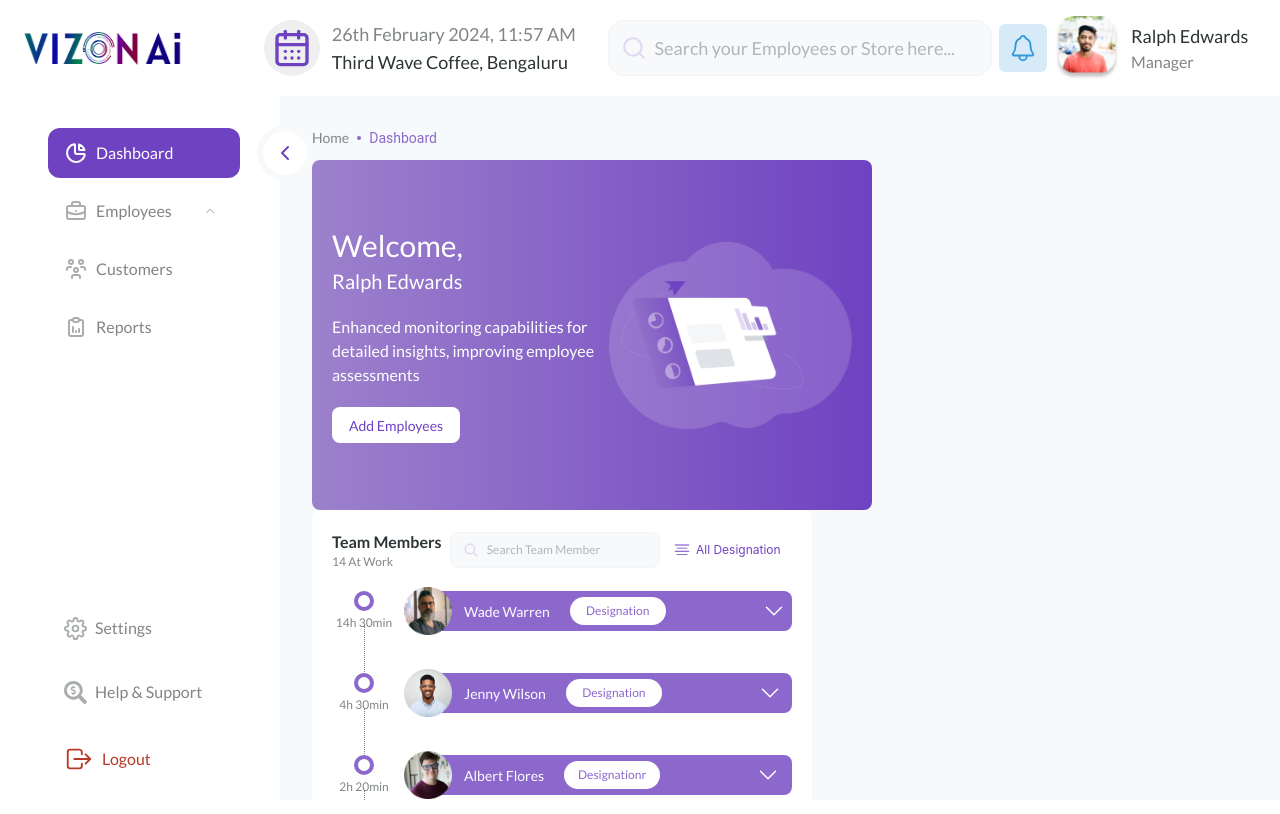
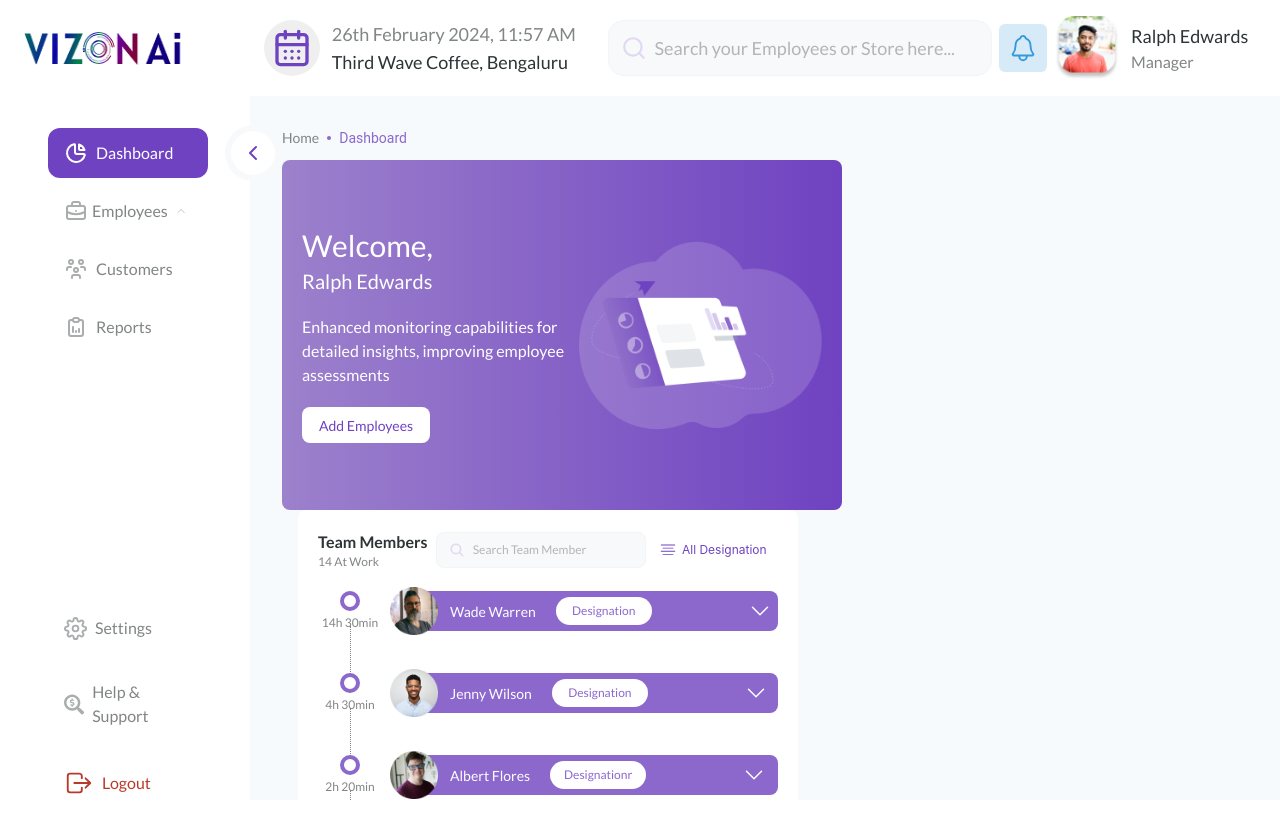
Before and after one commit to CitriotSolutionsPrivateLimited/FMS_Landing_page, a React (Create React App) app: page /Userhome/dashboard in a window 1280 px wide. Built offline with nearby package versions, Linux system fonts and the light colour scheme; what react-cookies would draw is missing.

Commit message:
sidebar reduced

```diff
--- a/src/components/Dashboard.js
+++ b/src/components/Dashboard.js
@@ -28,7 +28,7 @@ function Dashboard() {
             <div className="w-1 h-1  bg-[#8C68CD] rounded-full ml-2 mr-2"></div>
             <span className='text-[#8C68CD] text-sm'>Dashboard</span>
         </div>
-      <Row  className="flex-row mt-3  justify-between">
+      <Row  className="flex-row mt-3 ">
         <Col className="dashboard md:flex-row md:p-5 rounded-lg flex flex-row items-center justify-between" style={{width:'560px', height:'350px'}}>
           <div className='flex flex-col w-2/3'>
             <h1 className="md:text-4xl lg:text-3xl sm:text-xl text-white  leading-tight font-Lato"> Welcome,</h1>
--- a/src/components/sidebar.js
+++ b/src/components/sidebar.js
@@ -41,9 +41,9 @@ function Sidebar() {
     }
 	},[])
   return (
-    <div className="bg-white h-screen p-12 flex flex-col sticky top-0" style={{width: '280px'}}>
+    <div className="bg-white h-screen p-12 flex flex-col sticky top-0" style={{width: '250px'}}>
       <ul className="flex flex-col flex-grow text-base font-Lato mt-20 gap-2">
-        <li className={`p-4  flex items-center text-base ${activeSection === 'Dashboard' ? 'h-20 w-48 rounded-xl text-white bg-[#6F42C1] font-Lato' :  'text-[#818586]'} `} style={{height:'50px'}}
+        <li className={`p-4  flex items-center text-base ${activeSection === 'Dashboard' ? 'h-20 w-40 rounded-xl text-white bg-[#6F42C1] font-Lato' :  'text-[#818586]'} `} style={{height:'50px'}}
         onClick={() => setActiveSection('Dashboard')}>
           <Link to="/Userhome/dashboard" className="flex items-center">
             <TbChartPie size={24}  className={`mr-2 ${ activeSection === 'Dashboard' ? 'text-white' : 'text-[#AAADAE]' } `} />
@@ -51,7 +51,7 @@ function Sidebar() {
           </Link>
           {activeSection === 'Dashboard' && (
             <div className="flex items-center justify-center ">
-              <div className="flex bg-[#F8F9FA] h-14 w-14 rounded-full -mr-56 items-center justify-center">
+              <div className="flex bg-[#F8F9FA] h-14 w-14 rounded-full -mr-40 items-center justify-center">
               <div className="flex bg-white h-11 w-11 rounded-full  items-center justify-center">
               <TbChevronLeft color="#6F42C1" size={24} />
               </div>
@@ -60,16 +60,16 @@ function Sidebar() {
           )}
         </li>
 
-        <li className={`p-4 flex items-center text-base ${activeSection === 'Employees' ? 'h-20 w-48 rounded-xl text-white bg-[#6F42C1] font-Lato' :  'text-[#818586]'} `} style={{height:'50px'}}
+        <li className={`p-4 flex items-center text-base ${activeSection === 'Employees' ? 'h-20 w-40 rounded-xl text-white bg-[#6F42C1] font-Lato' :  'text-[#818586]'} `} style={{height:'50px'}}
         onClick={() => setActiveSection('Employees')}>
           <Link to="/Userhome/Employees/TeamMembers" className="flex items-center">
-            <TbBriefcase size={24}  className={`mr-2 ${ activeSection === 'Employees' ? 'text-white' : 'text-[#AAADAE]' } `} />
+            <TbBriefcase size={24}  className={`mr-1 ${ activeSection === 'Employees' ? 'text-white' : 'text-[#AAADAE]' } `} />
             Employees
           </Link>
-          {employeesView ? <HiChevronUp size={24} className={` ml-8 cursor-pointer ${ activeSection === 'Employees' ? 'text-white' : 'text-[#AAADAE]' } `} onClick={()=> setEmployeesView(false)}/> : <HiChevronDown size={24} className={` ml-8 cursor-pointer ${ activeSection === 'Employees' ? 'text-white' : 'text-[#AAADAE]' } `} onClick={()=> setEmployeesView(true)} /> }
+          {employeesView ? <HiChevronUp size={24} className={` ml-2 cursor-pointer ${ activeSection === 'Employees' ? 'text-white' : 'text-[#AAADAE]' } `} onClick={()=> setEmployeesView(false)}/> : <HiChevronDown size={24} className={` ml-2 cursor-pointer ${ activeSection === 'Employees' ? 'text-white' : 'text-[#AAADAE]' } `} onClick={()=> setEmployeesView(true)} /> }
           {activeSection === 'Employees' && (
             <div className="flex items-center justify-center ">
-              <div className="flex bg-[#F8F9FA] h-14 w-14 rounded-full -mr-32 items-center justify-center">
+              <div className="flex bg-[#F8F9FA] h-14 w-14 rounded-full -mr-28 items-center justify-center">
               <div className="flex bg-white h-11 w-11 rounded-full  items-center justify-center">
               <TbChevronLeft color="#6F42C1" size={24} />
               </div>
@@ -101,7 +101,7 @@ function Sidebar() {
 
 
 
-        <li className={`p-4  flex items-center text-base ${activeSection === 'Customers' ? 'h-20 w-48 rounded-xl text-white bg-[#6F42C1] font-Lato' :  'text-[#818586]'} `} style={{height:'50px'}}
+        <li className={`p-4  flex items-center text-base ${activeSection === 'Customers' ? 'h-20 w-40 rounded-xl text-white bg-[#6F42C1] font-Lato' :  'text-[#818586]'} `} style={{height:'50px'}}
         onClick={() => setActiveSection('Customers')}>
           <Link to="/Userhome/Customers" className="flex items-center">
             <TbUsersGroup size={24}  className={`mr-2 ${ activeSection === 'Customers' ? 'text-white' : 'text-[#AAADAE]' } `} />
@@ -109,7 +109,7 @@ function Sidebar() {
           </Link>
           {activeSection === 'Customers' && (
             <div className="flex items-center justify-center ">
-              <div className="flex bg-[#F8F9FA] h-14 w-14 rounded-full -mr-56 items-center justify-center">
+              <div className="flex bg-[#F8F9FA] h-14 w-14 rounded-full -mr-40 items-center justify-center">
               <div className="flex bg-white h-11 w-11 rounded-full  items-center justify-center">
               <TbChevronLeft color="#6F42C1" size={24} />
               </div>
@@ -118,7 +118,7 @@ function Sidebar() {
           )}
         </li>
 
-        <li className={`p-4 flex items-center text-base ${activeSection === 'Reports' ? 'h-20 w-48 rounded-xl text-white bg-[#6F42C1] font-Lato' :  'text-[#818586]'} `} style={{height:'50px'}}
+        <li className={`p-4 flex items-center text-base ${activeSection === 'Reports' ? 'h-20 w-40 rounded-xl text-white bg-[#6F42C1] font-Lato' :  'text-[#818586]'} `} style={{height:'50px'}}
         onClick={() => setActiveSection('Reports')}>
           <Link to="/dashboard" className="flex items-center">
             <TbReportAnalytics size={24}  className={`mr-2 ${ activeSection === 'Reports' ? 'text-white' : 'text-[#AAADAE]' } `} />
--- a/src/components/teamMembers.js
+++ b/src/components/teamMembers.js
@@ -82,7 +82,7 @@ const TeamMembers = () => {
 
 
   return (
-    <div className="flex flex-col w-max md:p-5 bg-white rounded-lg" style={{width:'500px', maxHeight:'350px', overflowY:'auto'}}>
+    <div className="flex flex-col md:p-5 bg-white rounded-lg ml-4" style={{width:'500px', maxHeight:'350px', overflowY:'auto'}}>
       <div className="flex items-center justify-between mb-4">
         <div className="flex flex-col">
           <span className="text-[#2D3436] font-Lato text-base font-semibold">Team Members</span>
```
